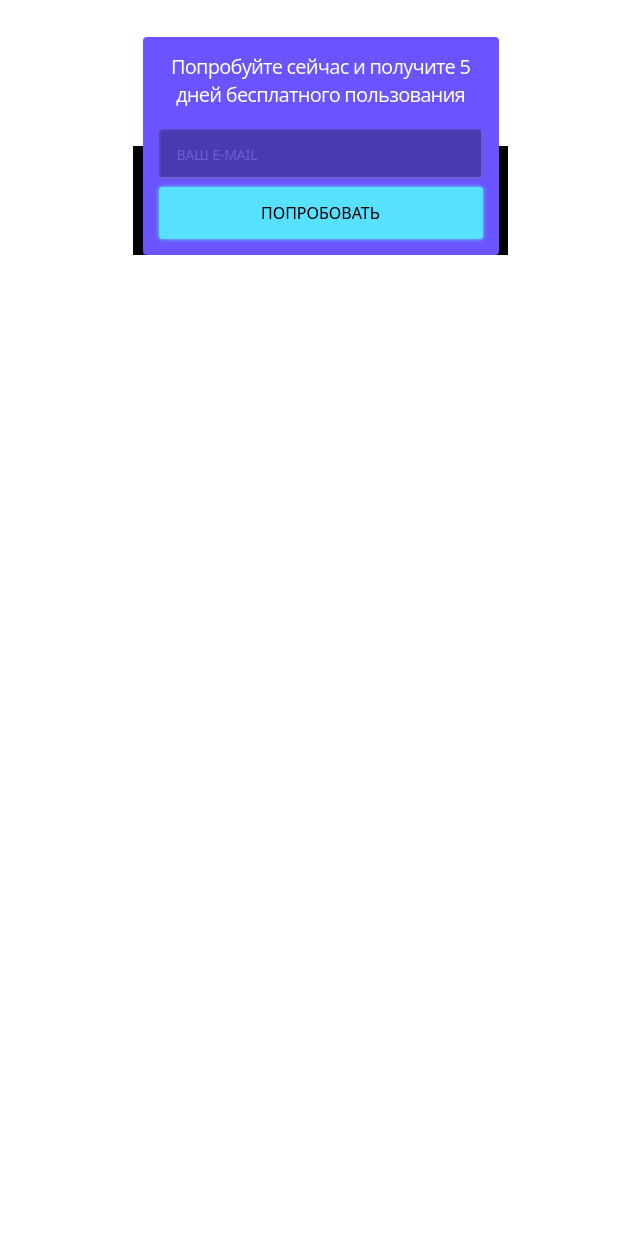
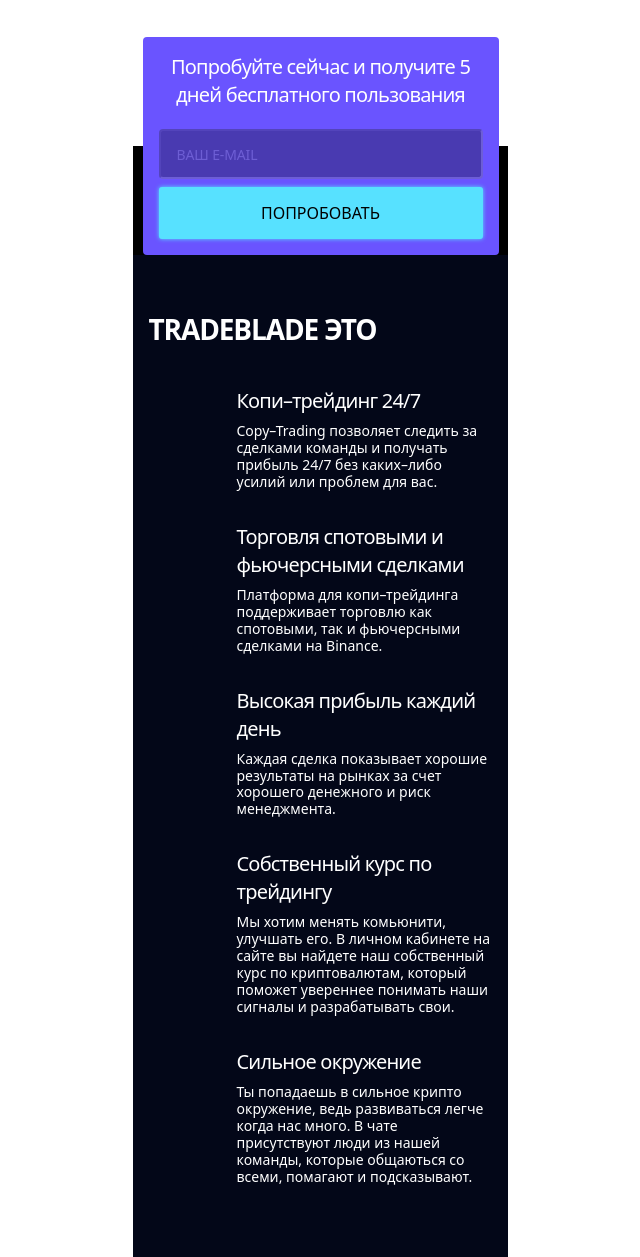
Before and after one commit to Yeromin1/TradeBlade, a website built with Vite: page src/index.html in a window 1280 px wide. Shown: the part 1719-2976 px from the top of the page, without its empty margins (320-960 px from the left). Before the commit the page ends 1974 px from the top, so only its background shows below. Built offline with nearby package versions, Linux system fonts and the light colour scheme.

Commit message:
s-how-use

```diff
--- /dev/null
+++ b/src/css/sections/trade-blade.css
@@ -0,0 +1,49 @@
+.tradeblade {
+}
+
+.tradeblade .container {
+  padding: 56px 16px 71px 16px;
+  display: grid;
+  gap: 40px;
+}
+
+.tradeblade__title {
+  font-size: 28px;
+  line-height: 1.29;
+  letter-spacing: -0.04em;
+  text-transform: uppercase;
+  color: var(--white);
+}
+
+.tradeblade__list {
+  display: grid;
+  gap: 32px;
+}
+
+.tradeblade__item {
+  display: flex;
+  /* justify-content: space-between; */
+  gap: 32px;
+}
+
+.tradeblade__item-icon {
+}
+.tradeblade__icon {
+}
+.tradeblade__item-title-text {
+}
+
+.tradeblade__item-title {
+  font-weight: 500;
+  font-size: 20px;
+  line-height: 1.4;
+  letter-spacing: -0.04em;
+  color: var(--white);
+  margin-bottom: 8px;
+}
+
+.tradeblade__text {
+  font-size: 14px;
+  line-height: 1.21;
+  color: var(--white);
+}
--- a/src/css/styles.css
+++ b/src/css/styles.css
@@ -8,4 +8,5 @@
 @import url('./sections/past-transactions.css');
 @import url('./sections/about-company.css');
 @import url('./sections/free.css');
-@import url('./sections/tradeblade.css');
+@import url('./sections/trade-blade.css');
+@import url('./sections/how-use.css');
--- a/src/index.html
+++ b/src/index.html
@@ -17,7 +17,8 @@
       <load src="./partials/past-transactions.html" />
       <load src="./partials/about-company.html" />
       <load src="./partials/free.html" />
-      <load src="./partials/tradeblade.html" />
+      <load src="./partials/trade-blade.html" />
+      <load src="./partials/how-use.html" />
     </main>
 
     <load src="./partials/footer.html" />
--- /dev/null
+++ b/src/partials/trade-blade.html
@@ -0,0 +1,85 @@
+<section class="tradeblade">
+  <div class="container">
+    <h2 class="tradeblade__title">tradeblade это</h2>
+    <ul class="tradeblade__list">
+      <li class="tradeblade__item">
+        <div class="tradeblade__item-icon">
+          <svg class="tradeblade__icon" width="56" height="56">
+            <use href="./img/icons.svg#icon-trading"></use>
+          </svg>
+        </div>
+        <div class="tradeblade__item-title-text">
+          <h3 class="tradeblade__item-title">Копи–трейдинг 24/7</h3>
+          <p class="tradeblade__text">
+            Copy–Trading позволяет следить за сделками команды и получать
+            прибыль 24/7 без каких–либо усилий или проблем для вас.
+          </p>
+        </div>
+      </li>
+
+      <li class="tradeblade__item">
+        <div class="tradeblade__item-icon">
+          <svg class="tradeblade__icon" width="56" height="56">
+            <use href="./img/icons.svg#icon-trading2"></use>
+          </svg>
+        </div>
+        <div class="tradeblade__item-title-text">
+          <h3 class="tradeblade__item-title">
+            Торговля спотовыми и фьючерсными сделками
+          </h3>
+          <p class="tradeblade__text">
+            Платформа для копи–трейдинга поддерживает торговлю как спотовыми,
+            так и фьючерсными сделками на Binance.
+          </p>
+        </div>
+      </li>
+
+      <li class="tradeblade__item">
+        <div class="tradeblade__item-icon">
+          <svg class="tradeblade__icon" width="56" height="56">
+            <use href="./img/icons.svg#icon-trading3"></use>
+          </svg>
+        </div>
+        <div class="tradeblade__item-title-text">
+          <h3 class="tradeblade__item-title">Высокая прибыль каждий день</h3>
+          <p class="tradeblade__text">
+            Каждая сделка показывает хорошие результаты на рынках за счет
+            хорошего денежного и риск менеджмента.
+          </p>
+        </div>
+      </li>
+
+      <li class="tradeblade__item">
+        <div class="tradeblade__item-icon">
+          <svg class="tradeblade__icon" width="56" height="56">
+            <use href="./img/icons.svg#icon-trading4"></use>
+          </svg>
+        </div>
+        <div class="tradeblade__item-title-text">
+          <h3 class="tradeblade__item-title">Собственный курс по трейдингу</h3>
+          <p class="tradeblade__text">
+            Мы хотим менять комьюнити, улучшать его. В личном кабинете на сайте
+            вы найдете наш собственный курс по криптовалютам, который поможет
+            увереннее понимать наши сигналы и разрабатывать свои.
+          </p>
+        </div>
+      </li>
+
+      <li class="tradeblade__item">
+        <div class="tradeblade__item-icon">
+          <svg class="tradeblade__icon" width="56" height="56">
+            <use href="./img/icons.svg#icon-trading5"></use>
+          </svg>
+        </div>
+        <div class="tradeblade__item-title-text">
+          <h3 class="tradeblade__item-title">Сильное окружение</h3>
+          <p class="tradeblade__text">
+            Ты попадаешь в сильное крипто окружение, ведь развиваться легче
+            когда нас много. В чате присутствуют люди из нашей команды, которые
+            общаються со всеми, помагают и подсказывают.
+          </p>
+        </div>
+      </li>
+    </ul>
+  </div>
+</section>
--- a/src/partials/tradeblade.html
+++ /dev/null
@@ -1 +0,0 @@
-<section class="tradeblade"></section>
```
Also changed, not shown: src/css/sections/how-use.css (added), src/css/sections/tradeblade.css (deleted), src/img/icons.svg, src/partials/how-use.html (added).
